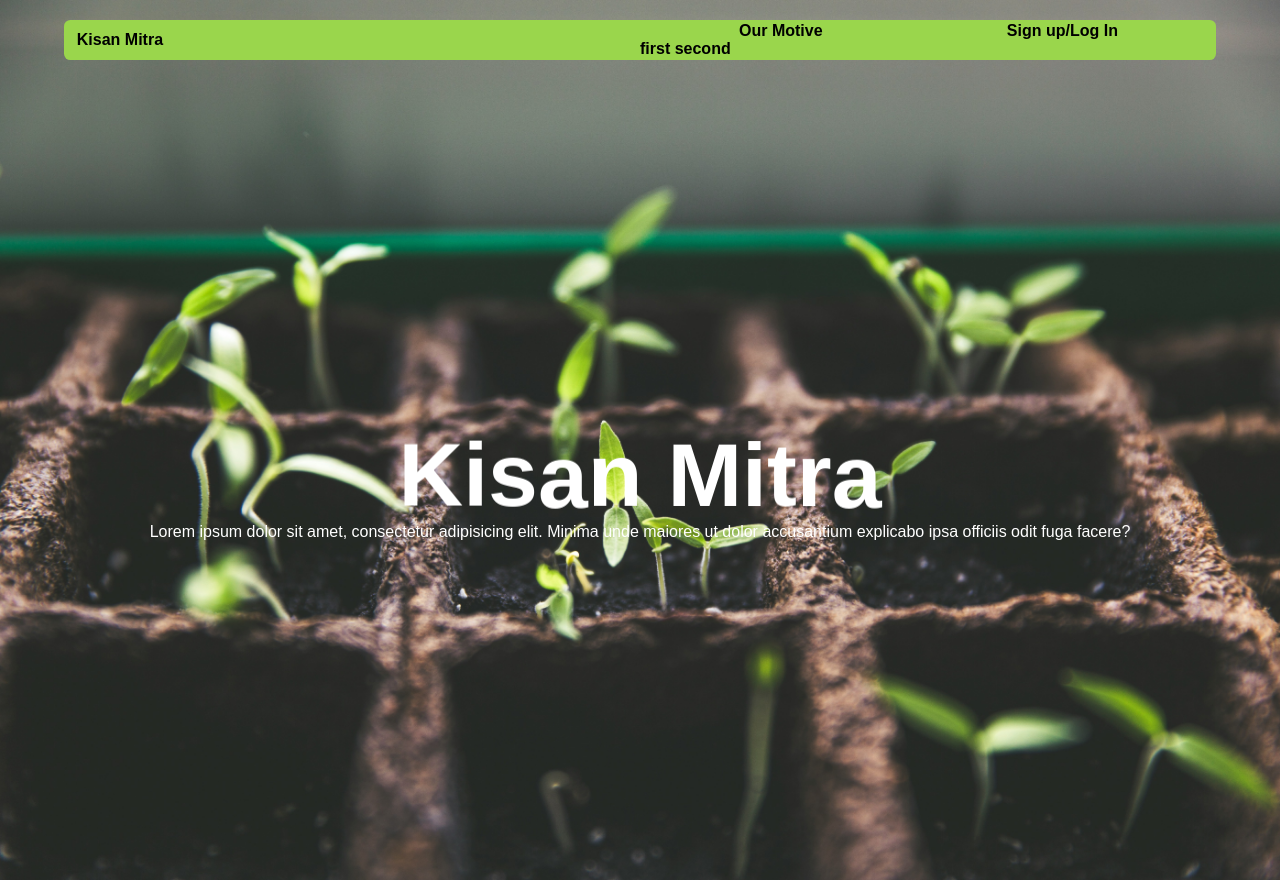
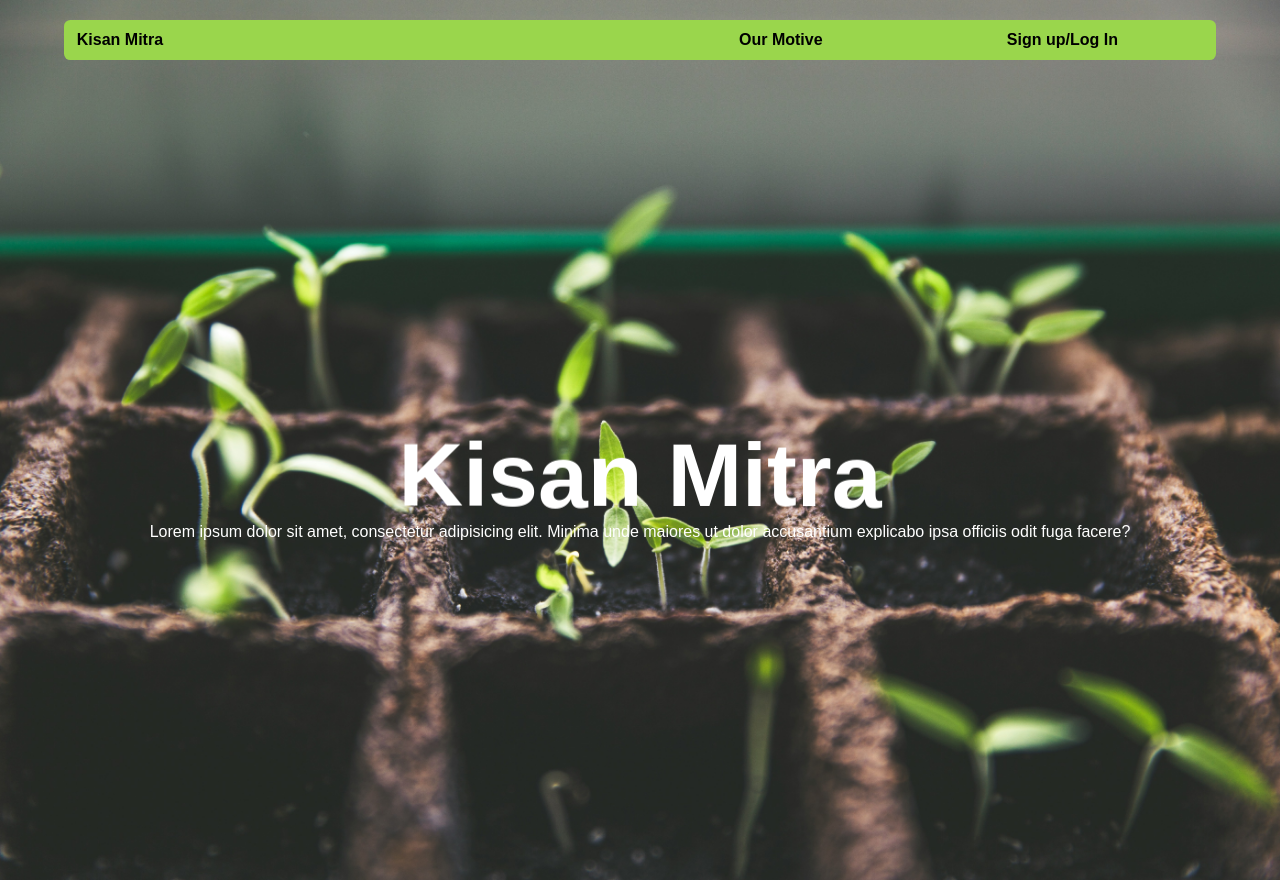
Before and after one commit to ashutoshdebug/Kisan-Mitr, a Flask app: page / in a window 1280 px wide. Run offline with Flask 3, Linux system fonts and the light colour scheme; some web fonts are replaced.

Commit message:
removing changes applied in previous commits

```diff
--- a/static/css/index.css
+++ b/static/css/index.css
@@ -81,33 +81,17 @@ nav {
   width: 50%;
 }
 
-#navbar .nav-right {
+#navbar #nav-right {
   width: 50%;
 }
 
-.small-menu {
-  display: flex;
-  justify-content: center;
-}
-
-.phone-menu {
-  display: none;
-  /* display: flex; */
-  align-items: center;
-  justify-content: end;
-}
-
-.material-symbols-outlined {
-  height: 100%;
-}
-
-.small-menu {
+#navbar #nav-right ul {
   display: flex;
   list-style: none;
   justify-content: space-evenly;
 }
 
-.nav-right ul li {
+#nav-right ul li {
   width: 50%;
   display: flex;
   justify-content: center;
--- a/templates/index.html
+++ b/templates/index.html
@@ -23,7 +23,6 @@
       rel="stylesheet"
       href="{{ url_for('static', filename='css/index.css') }}"
     />
-    <link rel="stylesheet" href="https://fonts.googleapis.com/css2?family=Material+Symbols+Outlined:opsz,wght,FILL,GRAD@20..48,100..700,0..1,-50..200&icon_names=menu" />
 
     {% block styles %}{% endblock %}
 
@@ -43,8 +42,8 @@
               <div id="nav-left">
                 <span><a href="{{url_for('landingPage')}}">Kisan Mitra</a></span>
               </div>
-              <div class="nav-right">
-                <ul class="small-menu">
+              <div id="nav-right">
+                <ul>
                   <li><a href="{{url_for('motivePage')}}">Our Motive</a></li>
                   <li id="account-menu">
                     <a href="{{ url_for(account_or_upload)}}" id="user_name">{{user_var | default('Sign up/Log In')}}</a>
@@ -55,15 +54,6 @@
                     {% endif %}
                   </li>
                 </ul>
-                <div class="phone-menu">
-                  <span class="material-symbols-outlined">
-                    menu
-                  </span>
-                </div>
-                <div class="side-menu">
-                  first
-                  second
-                </div>
               </div>
             </div>
           </div>
```
